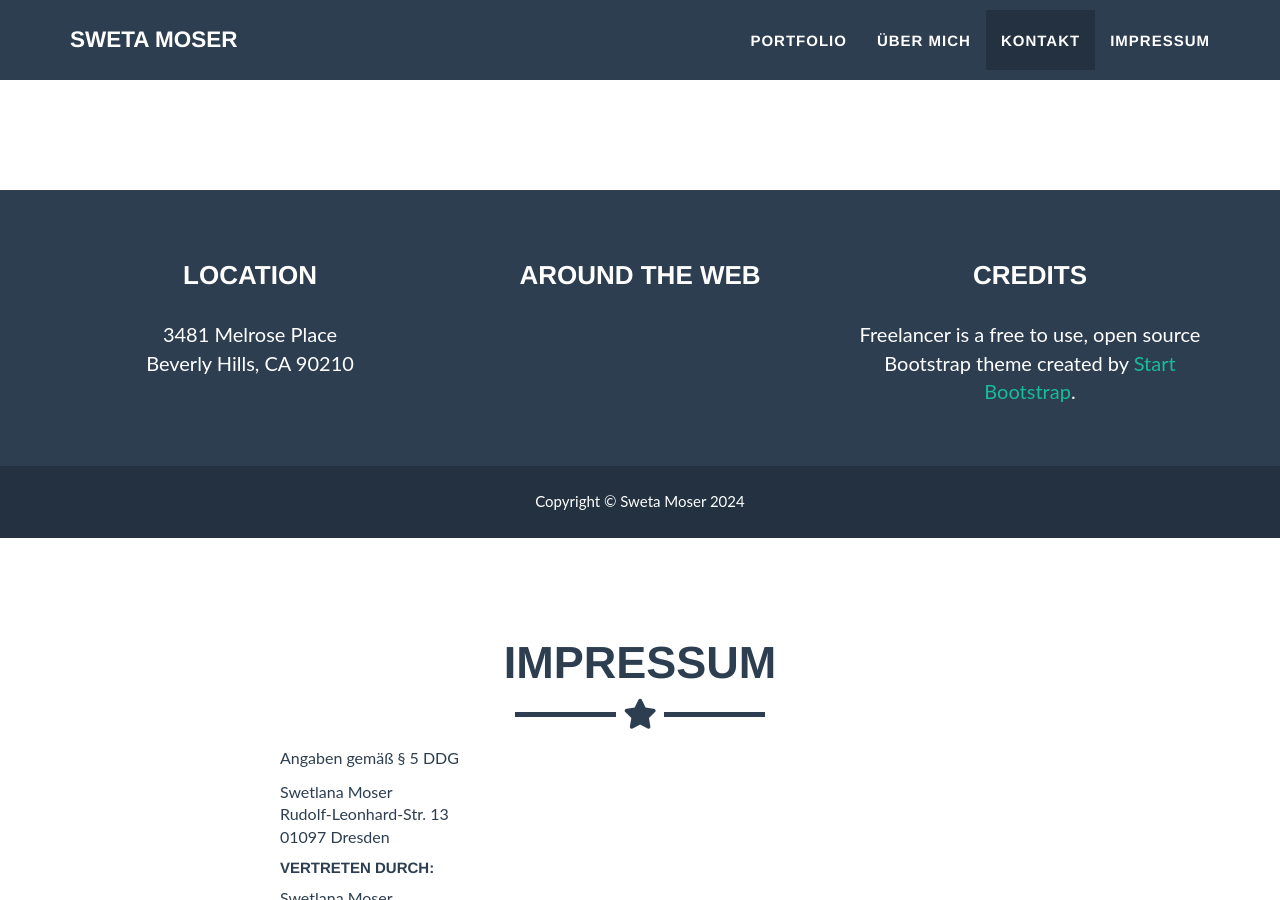
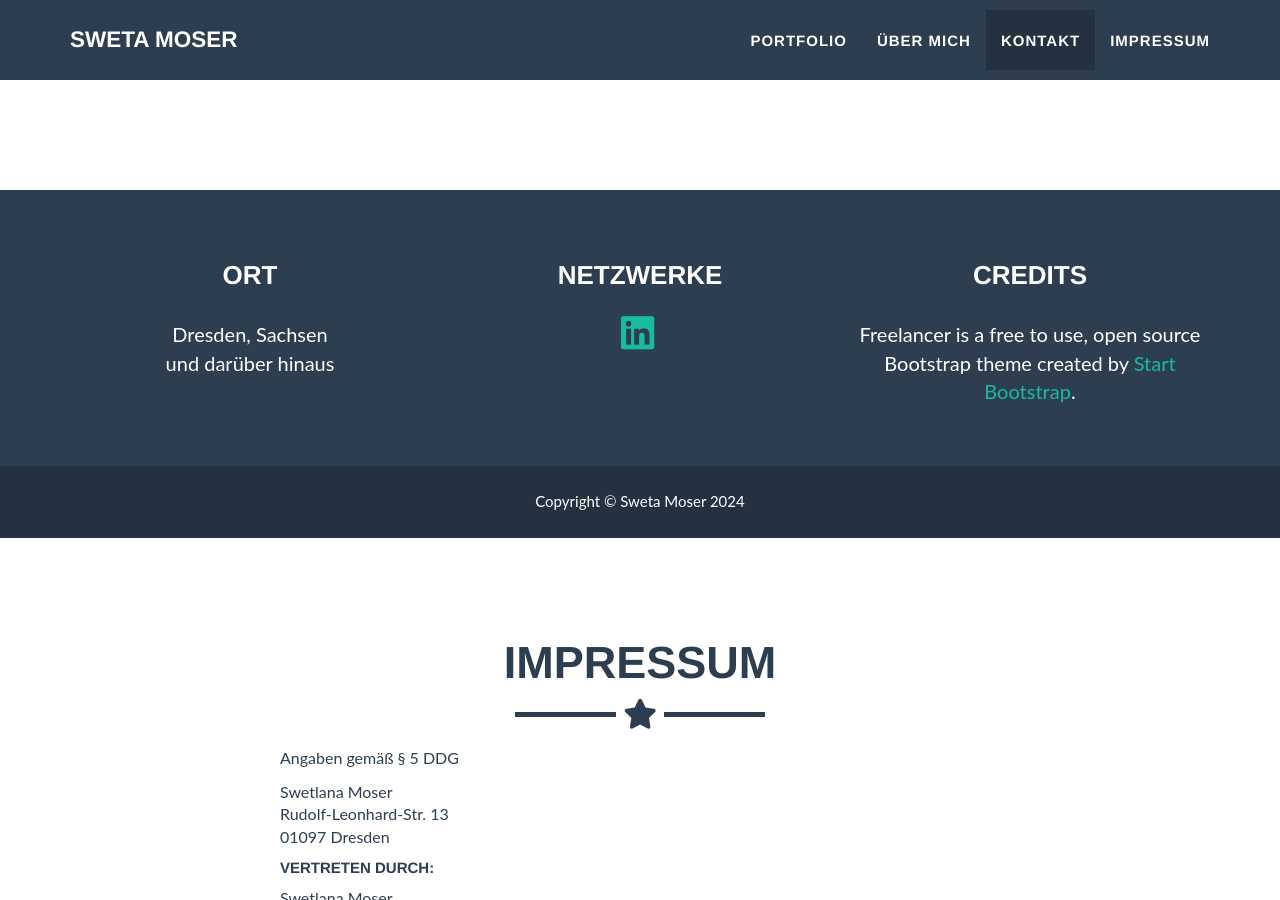
Before and after one commit to swetamoser/swetamoser.github.io, a Jekyll site: the page built from _posts/2014-07-18-project-1.markdown, in a window 1280 px wide and 900 px high, scrolled down 2720 px. Built offline with Jekyll 4.4.1, drawn with Linux system fonts in a browser that asks for light colours.

Commit message:
footer hübsch gemacht

```diff
--- a/_config.yml
+++ b/_config.yml
@@ -35,8 +35,8 @@ color:
 # Footer settings
 footer:
   copyright: Sweta Moser
-  location: Location
-  social: Around the Web
+  location: Ort
+  social: Netzwerke
   credits: Credits
 
 # Social networks usernames (many more available: google-plus, flickr, dribbble, pinterest, instagram, tumblr, linkedin, etc.)
@@ -51,11 +51,13 @@ social:
 #    url: http://bitbucket.org/jekyll
 #  - title: github
 #    url: http://github.com/jekyll
+  - title: linkedin
+    url: https://www.linkedin.com/in/sweta-moser/
 
 # Postal address (add as many lines as necessary)
 address:
-  - line: 3481 Melrose Place
-  - line: Beverly Hills, CA 90210
+  - line: Dresden, Sachsen
+  - line: und darüber hinaus
 
 # Credits content
 credits: 'Freelancer is a free to use, open source Bootstrap theme created by <a href="http://startbootstrap.com">Start Bootstrap</a>.'
--- a/_includes/footer.html
+++ b/_includes/footer.html
@@ -16,8 +16,8 @@
           <ul class="list-inline">
             {% for network in site.social %}
             <li>
-              <a href="{{ network.url }}" class="btn-social btn-outline"><i
-                  class="fa-brands fa-fw fa-{{ network.title }}"></i></a>
+              <a href="{{ network.url }}" target="_blank" class="btn-social-icon btn-lg"><i
+                  class="fa-brands fa-2xl fa-{{ network.title }}"></i></a>
             </li>
             {% endfor %}
           </ul>
```
